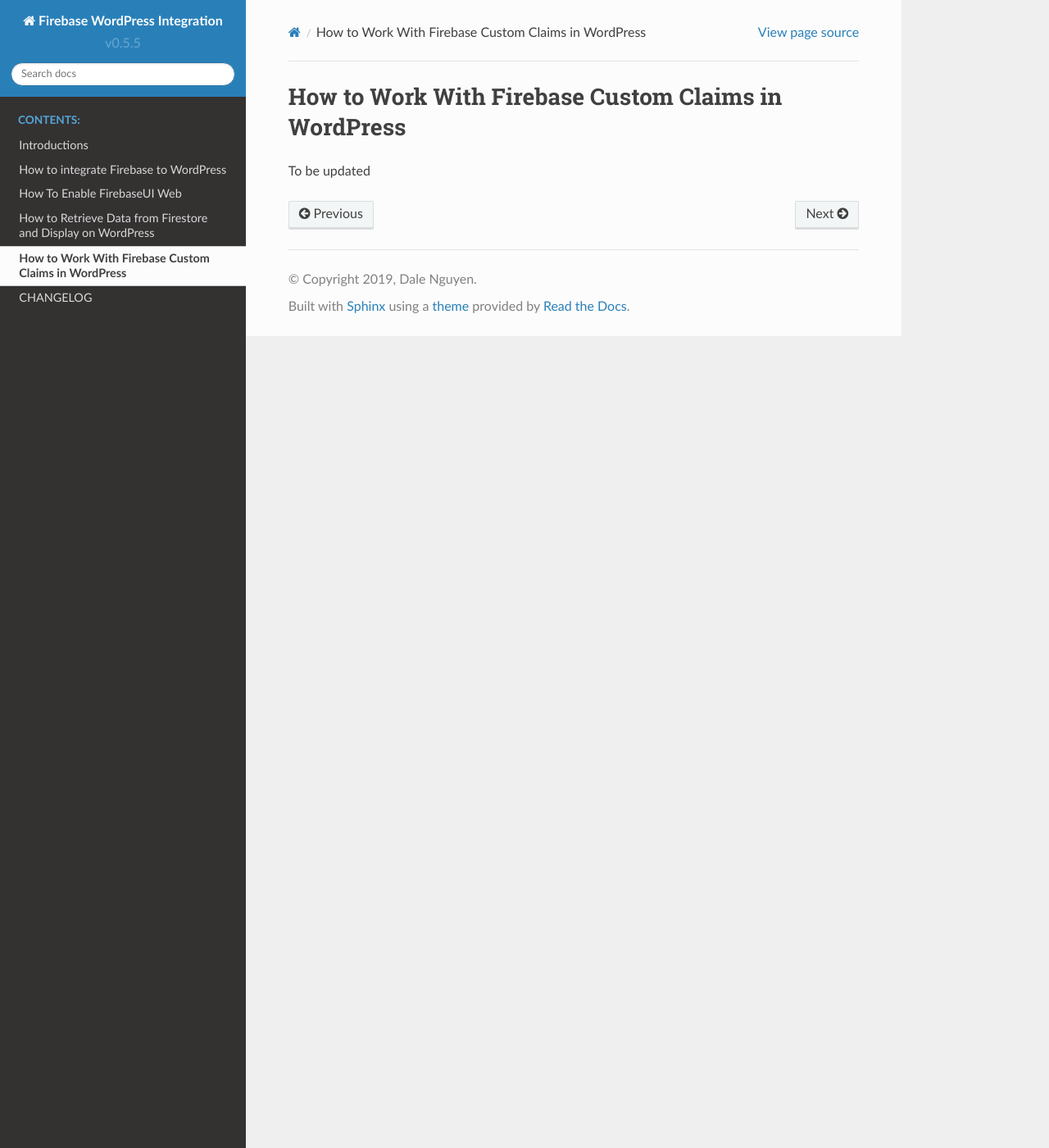
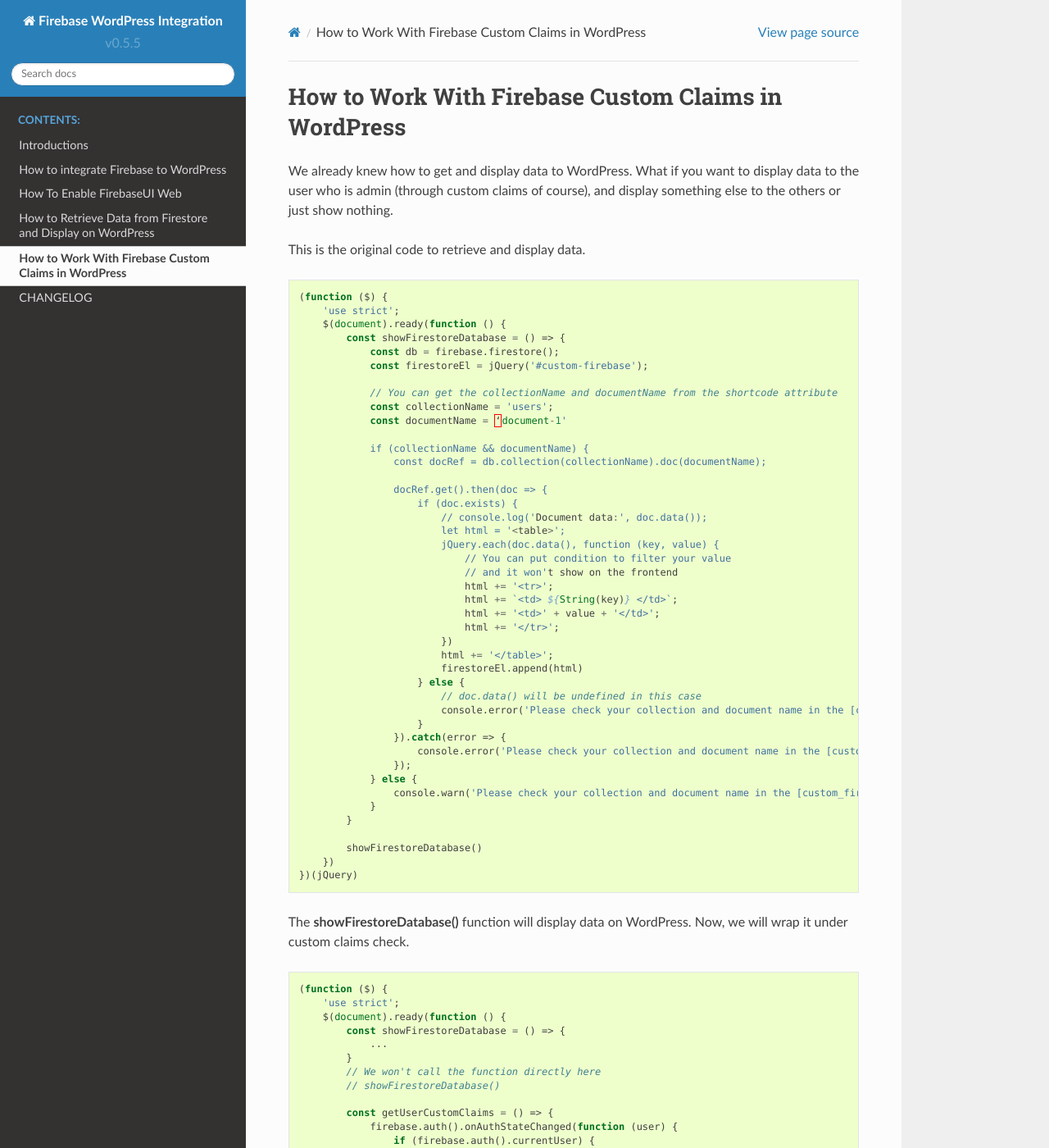
Before and after one commit to dalenguyen/firebase-wordpress-docs, a Sphinx documentation site: the page built from docs/work-with-firebase-custom-claims.rst, in a window 1280 px wide and 1400 px high. Shown: the whole window at 82% size. Built offline with Sphinx 7.4.7 and the Read the Docs theme 2.0.0, drawn with Linux system fonts in a browser that asks for light colours; some of the changed text lies outside the part shown.

Commit message:
added custom claims and firestore guide

```diff
--- a/docs/index.rst
+++ b/docs/index.rst
@@ -12,6 +12,6 @@
    introduction
    firebase-wordpress-integration
    work-with-firebaseui-web
-   retrive-data-from-firestore
+   retreive-data-from-firestore
    work-with-firebase-custom-claims
    change-log
--- a/docs/retrive-data-from-firestore.rst
+++ /dev/null
@@ -1,4 +0,0 @@
-How to Retrieve Data from Firestore and Display on WordPress
-=============
-
-To be updated
--- a/docs/work-with-firebase-custom-claims.rst
+++ b/docs/work-with-firebase-custom-claims.rst
@@ -1,4 +1,95 @@
 How to Work With Firebase Custom Claims in WordPress
 =============
 
-To be updated
+We already knew how to get and display data to WordPress. What if you want to display data to the user who is admin (through custom claims of course), and display something else to the others or just show nothing.
+
+This is the original code to retrieve and display data.
+
+.. code-block:: javascript
+
+    (function ($) {
+        'use strict';
+        $(document).ready(function () {
+            const showFirestoreDatabase = () => {
+                const db = firebase.firestore();
+                const firestoreEl = jQuery('#custom-firebase');
+
+                // You can get the collectionName and documentName from the shortcode attribute
+                const collectionName = 'users';
+                const documentName = ‘document-1'
+
+                if (collectionName && documentName) {
+                    const docRef = db.collection(collectionName).doc(documentName);
+
+                    docRef.get().then(doc => {
+                        if (doc.exists) {
+                            // console.log('Document data:', doc.data());
+                            let html = '<table>';
+                            jQuery.each(doc.data(), function (key, value) {
+                                // You can put condition to filter your value
+                                // and it won't show on the frontend
+                                html += '<tr>';
+                                html += `<td> ${String(key)} </td>`;
+                                html += '<td>' + value + '</td>';
+                                html += '</tr>';
+                            })
+                            html += '</table>';
+                            firestoreEl.append(html)
+                        } else {
+                            // doc.data() will be undefined in this case
+                            console.error('Please check your collection and document name in the [custom_firebase] shortcode!');
+                        }
+                    }).catch(error => {
+                        console.error('Please check your collection and document name in the [custom_firebase] shortcode!', error);
+                    });
+                } else {
+                    console.warn('Please check your collection and document name in the [custom_firebase] shortcode!');
+                }
+            }
+
+            showFirestoreDatabase()
+        })
+    })(jQuery)
+
+The **showFirestoreDatabase()** function will display data on WordPress. Now, we will wrap it under custom claims check.
+
+.. code-block:: javascript
+
+    (function ($) {
+        'use strict';
+        $(document).ready(function () {
+            const showFirestoreDatabase = () => {
+                ...
+            }
+            // We won't call the function directly here
+            // showFirestoreDatabase()
+
+            const getUserCustomClaims = () => {
+                firebase.auth().onAuthStateChanged(function (user) {
+                    if (firebase.auth().currentUser) {
+                        firebase.auth().currentUser.getIdTokenResult()
+                        .then((idTokenResult) => {
+                            // Confirm the user is an Admin.
+                            if (!!idTokenResult.claims.admin) {
+                                // We will call the function here
+                                showFirestoreDatabase()
+                            } else {
+                                // Show something else
+                            }
+                        })
+                        .catch((error) => {
+                            console.log(error);
+                        });
+                    }
+                });
+            }
+
+            getUserCustomClaims()
+        })
+    })(jQuery)
+
+After checking the user's custom claims, and make sure that it's admin. Then we will call showFirestoreDatabase() function.
+
+This tutorial doesn't limit to retrieve data from Firestore, you can put any functions or features after checking the custom claims.
+
+In the next update, I will update the plugin to support custom claims through shortcodes.
```
Also changed, not shown: docs/retreive-data-from-firestore.rst (added, +133 -0 lines), docs/images/firestore/custom-firebase-shortcode-frontend.png (added), docs/images/firestore/custom-firebase-shortcode.png (added), docs/images/firestore/custom-firebase-structure.png (added), docs/images/firestore/firestore-on-frontend.png (added), docs/images/firestore/verity-custom-firebase.png (added).
